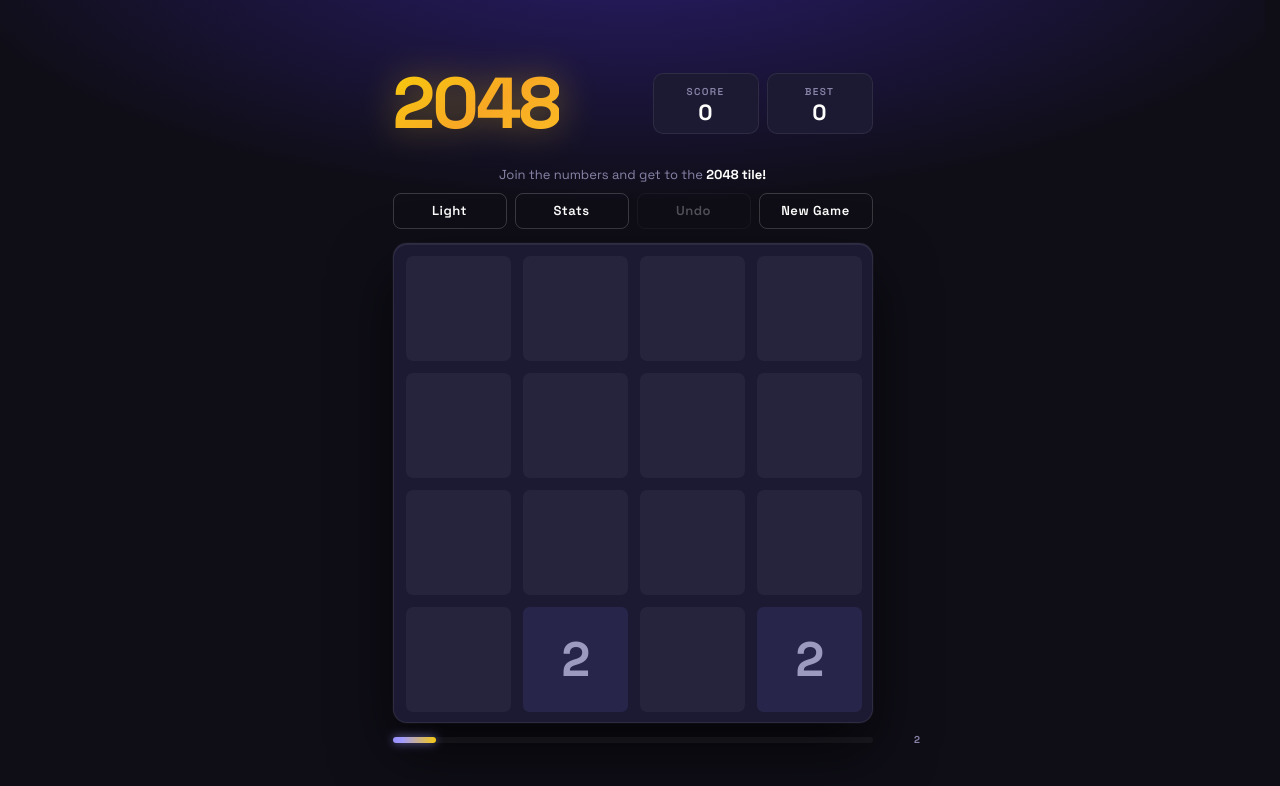
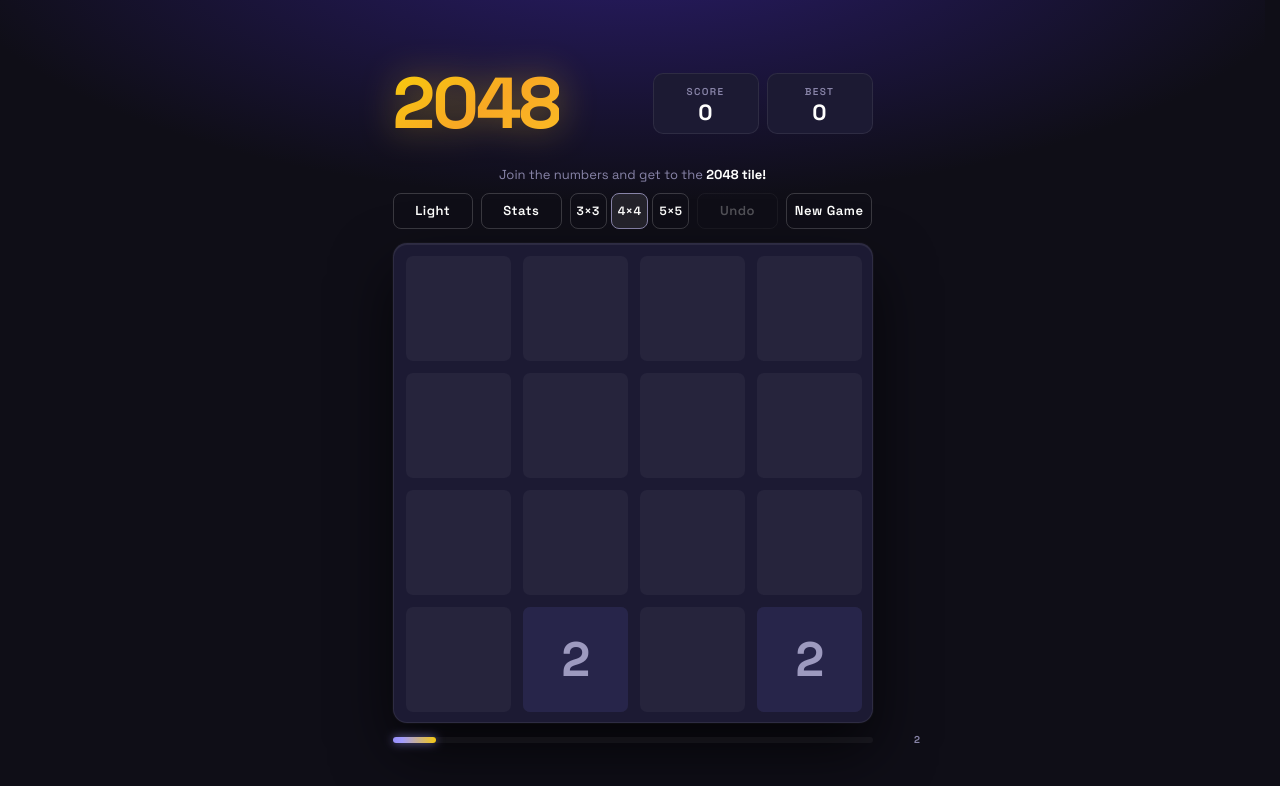
Before and after one commit to adambar88/2048, a React app: page / in a window 1280 px wide. Shown: the top 786 px of the page. Built offline with nearby package versions, Linux system fonts and the light colour scheme; the HTML template or start-up script is replaced by a standard one.

Commit message:
feat: Implement dynamic grid size selection and update game logic accordingly

```diff
--- a/src/App.css
+++ b/src/App.css
@@ -3,6 +3,8 @@
 :root {
   --board-size: min(480px, 92vw);
   --cell-gap: 12px;
+  --grid-size: 4;
+  /* These are overridden per-grid-size via inline style on .container in React */
   --cell-size: calc((var(--board-size) - var(--cell-gap) * 5) / 4);
   --cell-step: calc(var(--cell-size) + var(--cell-gap));
 
@@ -335,8 +337,8 @@ h1 {
 
 .grid-container {
   display: grid;
-  grid-template-columns: repeat(4, 1fr);
-  grid-template-rows: repeat(4, 1fr);
+  grid-template-columns: repeat(var(--grid-size), 1fr);
+  grid-template-rows: repeat(var(--grid-size), 1fr);
   gap: var(--cell-gap);
   width: 100%;
   height: 100%;
@@ -819,6 +821,44 @@ h1 {
   cursor: default;
 }
 
+.size-selector {
+  display: flex;
+  gap: 4px;
+}
+
+.size-btn {
+  flex: 1;
+  background: var(--btn-bg);
+  border: 1px solid var(--btn-border);
+  border-radius: 8px;
+  color: var(--text);
+  font-size: 12px;
+  font-weight: 600;
+  font-family: inherit;
+  letter-spacing: 0.03em;
+  height: 36px;
+  padding: 0 6px;
+  cursor: pointer;
+  transition: background 150ms, transform 130ms;
+  white-space: nowrap;
+  text-align: center;
+  line-height: 1;
+}
+
+.size-btn:hover {
+  background: var(--btn-bg-hover);
+  transform: translateY(-1px);
+}
+
+.size-btn:active {
+  transform: translateY(0);
+}
+
+.size-btn-active {
+  background: var(--btn-bg-hover);
+  border-color: var(--text-dim);
+}
+
 /* ── Milestone banner ─────────────────────────────── */
 .milestone-banner {
   position: absolute;
--- a/src/App.tsx
+++ b/src/App.tsx
@@ -5,6 +5,10 @@ import { Tile, initGame, move, addRandomTile, isGameOver } from './gameLogic';
 const SAVE_KEY = '2048-save';
 const STATS_KEY = '2048-stats';
 const THEME_KEY = '2048-theme';
+const SIZE_KEY = '2048-size';
+
+const SIZES = [3, 4, 5] as const;
+type GridSize = (typeof SIZES)[number];
 
 interface Stats {
   gamesPlayed: number;
@@ -30,6 +34,7 @@ interface SavedState {
   score: number;
   hasWon: boolean;
   keepPlaying: boolean;
+  gridSize: GridSize;
 }
 
 function loadSave(): SavedState | null {
@@ -44,13 +49,18 @@ function loadSave(): SavedState | null {
 function App() {
   const saved = loadSave();
 
-  const [tiles, setTiles] = useState<Tile[]>(() => saved?.tiles ?? initGame());
+  const [gridSize, setGridSize] = useState<GridSize>(() => {
+    const stored = parseInt(localStorage.getItem(SIZE_KEY) ?? '4', 10);
+    return (SIZES as readonly number[]).includes(stored) ? (stored as GridSize) : 4;
+  });
+
+  const [tiles, setTiles] = useState<Tile[]>(() => saved?.tiles ?? initGame(gridSize));
   const [score, setScore] = useState(() => saved?.score ?? 0);
   const [bestScore, setBestScore] = useState<number>(() =>
     parseInt(localStorage.getItem('2048-best') ?? '0', 10)
   );
   const [gameOver, setGameOver] = useState(() =>
-    saved ? isGameOver(saved.tiles) : false
+    saved ? isGameOver(saved.tiles, saved.gridSize ?? 4) : false
   );
   const [hasWon, setHasWon] = useState(() => saved?.hasWon ?? false);
   const [keepPlaying, setKeepPlaying] = useState(() => saved?.keepPlaying ?? false);
@@ -78,9 +88,9 @@ function App() {
 
   // Persist game state after every move
   useEffect(() => {
-    const state: SavedState = { tiles, score, hasWon, keepPlaying };
+    const state: SavedState = { tiles, score, hasWon, keepPlaying, gridSize };
     localStorage.setItem(SAVE_KEY, JSON.stringify(state));
-  }, [tiles, score, hasWon, keepPlaying]);
+  }, [tiles, score, hasWon, keepPlaying, gridSize]);
 
   useEffect(() => {
     if (score > bestScore) {
@@ -92,11 +102,11 @@ function App() {
   const handleMove = useCallback(
     (direction: 'UP' | 'DOWN' | 'LEFT' | 'RIGHT') => {
       if (gameOver || (hasWon && !keepPlaying)) return;
-      const { tiles: newTiles, score: addedScore, changed } = move(tiles, direction);
+      const { tiles: newTiles, score: addedScore, changed } = move(tiles, direction, gridSize);
       if (changed) {
         // Save snapshot for undo before committing the new state
         setUndoSnapshot({ tiles, score });
-        const tilesWithNewTile = addRandomTile(newTiles);
+        const tilesWithNewTile = addRandomTile(newTiles, gridSize);
         setTiles(tilesWithNewTile);
         setScore((prev) => prev + addedScore);
         if (addedScore > 0) {
@@ -127,12 +137,12 @@ function App() {
         if (!keepPlaying && tilesWithNewTile.some((t) => !t.isDestroyed && t.value >= 2048)) {
           setHasWon(true);
         }
-        if (isGameOver(tilesWithNewTile)) {
+        if (isGameOver(tilesWithNewTile, gridSize)) {
           setGameOver(true);
         }
       }
     },
-    [tiles, gameOver, hasWon, keepPlaying, stats]
+    [tiles, gameOver, hasWon, keepPlaying, stats, gridSize]
   );
 
   const handleKeyDown = useCallback(
@@ -181,20 +191,27 @@ function App() {
     setTouchStart(null);
   };
 
-  const resetGame = () => {
+  const resetGame = (size: GridSize = gridSize) => {
     localStorage.removeItem(SAVE_KEY);
+    localStorage.setItem(SIZE_KEY, String(size));
     setUndoSnapshot(null);
     setStats((prev) => {
       const next = { ...prev, gamesPlayed: prev.gamesPlayed + 1 };
       saveStats(next);
       return next;
     });
-    setTiles(initGame());
+    setTiles(initGame(size));
     setScore(0);
     setGameOver(false);
     setHasWon(false);
     setKeepPlaying(false);
     setParticles([]);
+    setMilestoneBanner(null);
+  };
+
+  const handleSizeChange = (newSize: GridSize) => {
+    setGridSize(newSize);
+    resetGame(newSize);
   };
 
   const removeBurst = useCallback((id: number) => {
@@ -212,6 +229,9 @@ function App() {
   undoRef.current = handleUndo;
 
   const sortedTiles = [...tiles].sort((a, b) => a.id - b.id);
+  const gridCells = Array.from({ length: gridSize }, (_, r) =>
+    Array.from({ length: gridSize }, (_, c) => ({ r, c }))
+  ).flat();
 
   const highestTile = Math.max(
     2,
@@ -223,6 +243,11 @@ function App() {
   return (
     <div
       className="container"
+      style={{
+        '--grid-size': gridSize,
+        '--cell-size': `calc((var(--board-size) - var(--cell-gap) * ${gridSize + 1}) / ${gridSize})`,
+        '--cell-step': `calc((var(--board-size) - var(--cell-gap) * ${gridSize + 1}) / ${gridSize} + var(--cell-gap))`,
+      } as React.CSSProperties}
       onTouchStart={handleTouchStart}
       onTouchEnd={handleTouchEnd}
     >
@@ -259,6 +284,18 @@ function App() {
           <button className="stats-button" onClick={() => setStatsOpen((o) => !o)} aria-label="Stats">
             {statsOpen ? 'Hide Stats' : 'Stats'}
           </button>
+          <div className="size-selector" role="group" aria-label="Board size">
+            {SIZES.map((s) => (
+              <button
+                key={s}
+                className={`size-btn${gridSize === s ? ' size-btn-active' : ''}`}
+                onClick={() => handleSizeChange(s)}
+                aria-pressed={gridSize === s}
+              >
+                {s}×{s}
+              </button>
+            ))}
+          </div>
           <button
             className="undo-button"
             onClick={handleUndo}
@@ -322,11 +359,9 @@ function App() {
           </div>
         )}
         <div className="grid-container">
-          {[0, 1, 2, 3].map((r) =>
-            [0, 1, 2, 3].map((c) => (
-              <div key={`${r}-${c}`} className="grid-cell" />
-            ))
-          )}
+          {gridCells.map(({ r, c }) => (
+            <div key={`${r}-${c}`} className="grid-cell" />
+          ))}
           {sortedTiles.map((tile) => (
             <div
               key={tile.id}
--- a/src/gameLogic.ts
+++ b/src/gameLogic.ts
@@ -13,17 +13,17 @@ export const GRID_SIZE = 4;
 let nextId = 0;
 export const getNextId = () => nextId++;
 
-export const initGame = (): Tile[] => {
+export const initGame = (gridSize = GRID_SIZE): Tile[] => {
   let tiles: Tile[] = [];
-  tiles = addRandomTile(tiles);
-  tiles = addRandomTile(tiles);
+  tiles = addRandomTile(tiles, gridSize);
+  tiles = addRandomTile(tiles, gridSize);
   return tiles;
 };
 
-export const addRandomTile = (tiles: Tile[]): Tile[] => {
+export const addRandomTile = (tiles: Tile[], gridSize = GRID_SIZE): Tile[] => {
   const emptyCells = [];
-  for (let r = 0; r < GRID_SIZE; r++) {
-    for (let c = 0; c < GRID_SIZE; c++) {
+  for (let r = 0; r < gridSize; r++) {
+    for (let c = 0; c < gridSize; c++) {
       if (!tiles.some((t) => !t.isDestroyed && t.r === r && t.c === c)) {
         emptyCells.push({ r, c });
       }
@@ -47,7 +47,8 @@ export const addRandomTile = (tiles: Tile[]): Tile[] => {
 
 export const move = (
   tiles: Tile[],
-  direction: 'UP' | 'DOWN' | 'LEFT' | 'RIGHT'
+  direction: 'UP' | 'DOWN' | 'LEFT' | 'RIGHT',
+  gridSize = GRID_SIZE
 ): { tiles: Tile[]; score: number; changed: boolean } => {
   // 1. Filter out previously destroyed and clear flags
   let activeTiles: Tile[] = tiles
@@ -61,13 +62,13 @@ export const move = (
   const isVertical = direction === 'UP' || direction === 'DOWN';
   const isForward = direction === 'RIGHT' || direction === 'DOWN';
 
-  for (let primary = 0; primary < GRID_SIZE; primary++) {
+  for (let primary = 0; primary < gridSize; primary++) {
     let line = activeTiles.filter((t) => (isVertical ? t.c === primary : t.r === primary));
     line.sort((a, b) => (isVertical ? a.r - b.r : a.c - b.c));
 
     if (isForward) line.reverse();
 
-    let writeIndex = isForward ? GRID_SIZE - 1 : 0;
+    let writeIndex = isForward ? gridSize - 1 : 0;
     let previous: Tile | null = null;
 
     for (const tile of line) {
@@ -110,13 +111,13 @@ export const move = (
   return { tiles: nextTiles, score, changed };
 };
 
-export const isGameOver = (tiles: Tile[]): boolean => {
+export const isGameOver = (tiles: Tile[], gridSize = GRID_SIZE): boolean => {
   const active = tiles.filter((t) => !t.isDestroyed);
-  if (active.length < GRID_SIZE * GRID_SIZE) return false;
+  if (active.length < gridSize * gridSize) return false;
 
   const directions: ('UP' | 'DOWN' | 'LEFT' | 'RIGHT')[] = ['UP', 'DOWN', 'LEFT', 'RIGHT'];
   for (const dir of directions) {
-    const { changed } = move(active, dir);
+    const { changed } = move(active, dir, gridSize);
     if (changed) return false;
   }
 
```
